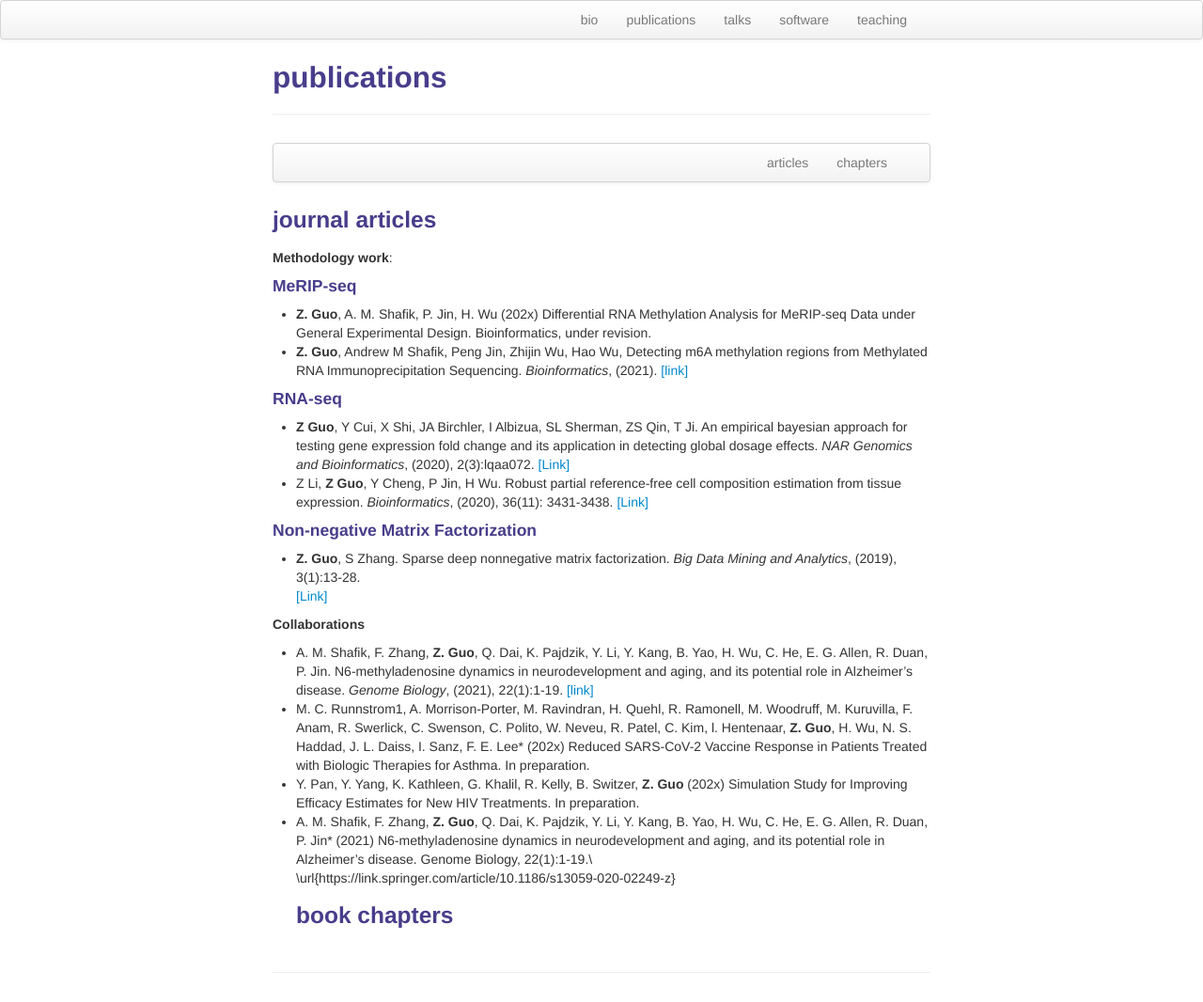
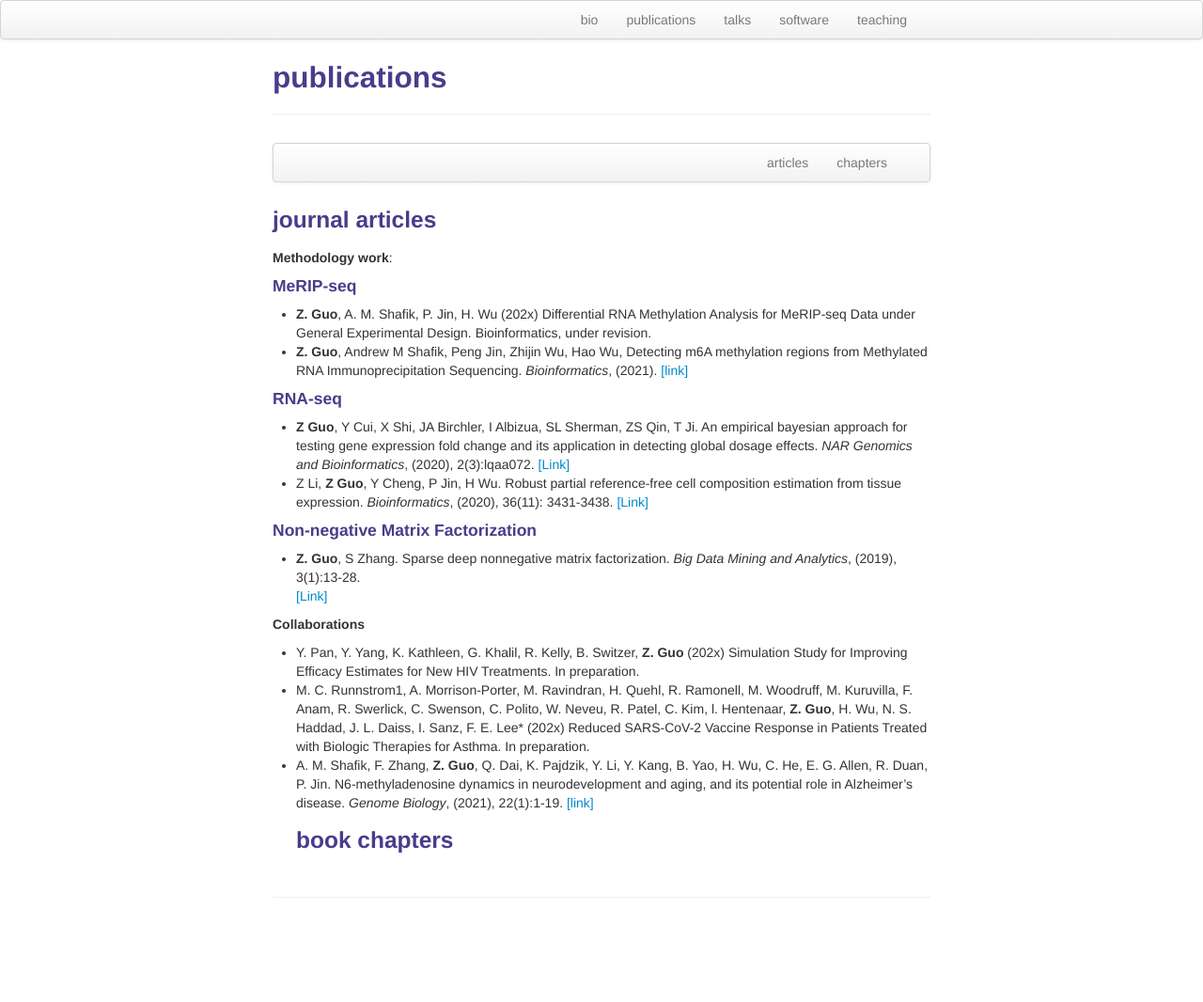
Before and after one commit to ZhenxingGuo0015/ZhenxingGuo0015.github.io, a Jekyll site: the page built from pubs.md, in a window 1280 px wide. Shown: the whole page at 94% size. Built offline with Jekyll 4.4.1, drawn with Linux system fonts in a browser that asks for light colours; after the commit the page ends 986 px from its top, so only the background shows below that.

Commit message:
Update pubs.md

```diff
--- a/pubs.md
+++ b/pubs.md
@@ -34,10 +34,8 @@ description: Zhenxing Guo's publications
 
 
 **Collaborations**
-* A. M. Shafik, F. Zhang, **Z. Guo**, Q. Dai, K. Pajdzik, Y. Li, Y. Kang, B. Yao, H. Wu, C. He, E. G. Allen, R. Duan, P. Jin. N6-methyladenosine dynamics in neurodevelopment and aging, and its potential role in Alzheimer’s disease. _Genome Biology_, (2021), 22(1):1-19. [[link]](https://link.springer.com/article/10.1186/s13059-020-02249-z)
+* Y. Pan, Y. Yang, K. Kathleen, G. Khalil, R. Kelly, B. Switzer, **Z. Guo** (202x) Simulation Study for Improving Efficacy Estimates for New HIV Treatments.  In preparation.
 * M. C. Runnstrom1, A. Morrison-Porter, M. Ravindran, H. Quehl, R. Ramonell, M. Woodruff, M. Kuruvilla, F. Anam, R. Swerlick, C. Swenson, C. Polito, W. Neveu, R. Patel, C. Kim, l. Hentenaar, **Z. Guo**, H. Wu, N. S. Haddad, J. L. Daiss, I. Sanz, F. E. Lee* (202x)
 Reduced SARS-CoV-2 Vaccine Response in Patients Treated with Biologic Therapies for Asthma. In preparation.
-* Y. Pan, Y. Yang, K. Kathleen, G. Khalil, R. Kelly, B. Switzer, **Z. Guo** (202x) Simulation Study for Improving Efficacy Estimates for New HIV Treatments.  In preparation.
-* A. M. Shafik, F. Zhang, **Z. Guo**, Q. Dai, K. Pajdzik, Y. Li, Y. Kang, B. Yao, H. Wu, C. He, E. G. Allen, R. Duan, P. Jin* (2021)  N6-methyladenosine dynamics in neurodevelopment and aging, and its potential role in Alzheimer’s disease. Genome Biology, 22(1):1-19.\\
-\url{https://link.springer.com/article/10.1186/s13059-020-02249-z}
+* A. M. Shafik, F. Zhang, **Z. Guo**, Q. Dai, K. Pajdzik, Y. Li, Y. Kang, B. Yao, H. Wu, C. He, E. G. Allen, R. Duan, P. Jin. N6-methyladenosine dynamics in neurodevelopment and aging, and its potential role in Alzheimer’s disease. _Genome Biology_, (2021), 22(1):1-19. [[link]](https://link.springer.com/article/10.1186/s13059-020-02249-z)
 ### <a name="chapters"></a>book chapters
```
